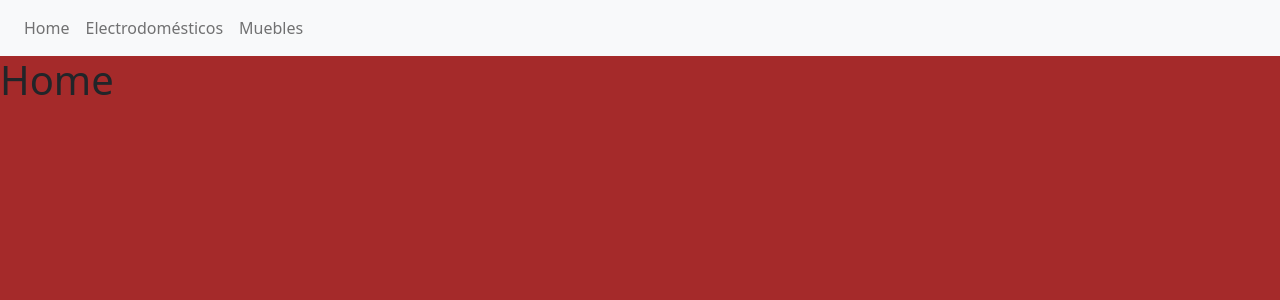
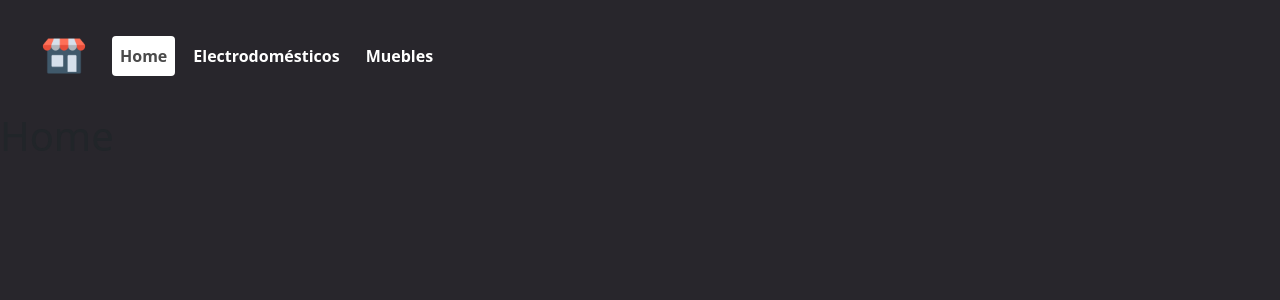
Before and after one commit to jcmembrilla/TIENDA-ON-LINE-e-COMMERCE, a React (Vite) app: page / in a window 1280 px wide. Shown: the top 300 px of the page. Built offline with nearby package versions, Linux system fonts and the light colour scheme.

Commit message:
Navbar base terminado

```diff
--- a/src/App.css
+++ b/src/App.css
@@ -1,7 +1,44 @@
 body{
-  background-color: brown;
+  background-color: rgb(40, 38, 44);
 }
 
 .app{
   text-align: center;
 }
+
+.logo {
+  height: 6em;
+  padding: 1.5em;
+
+}
+
+.logo:hover {
+  filter: drop-shadow(0 0 2em #2d94b1aa);
+}
+
+.NameShop {
+  color: #fff;
+  font-weight: bold;
+
+}
+.name-logo{
+  text-align: center;
+}
+
+.navbar {
+  background-color: transparent !important; /* !important para anular estilos predeterminados de react-bootstrap */
+  box-shadow: none !important;
+}
+
+.navbar-nav .nav-link {
+  color: #fff;
+  font-weight: bold;
+  margin-right: 10px;
+}
+
+.navbar-nav .nav-link:hover,
+.navbar-nav .nav-link.active {
+  color: #4a4a4a;
+  background-color: #fff;
+  border-radius: 4px;
+}
--- a/src/App.tsx
+++ b/src/App.tsx
@@ -1,11 +1,11 @@
-//Styles
+
 import './App.css'
-
-import { BrowserRouter as Router, Route, Routes } from "react-router-dom";
-import NavBar from "./componentes/Navbar";
-import Electrodomesticos from "./componentes/Electrodomesticos";
-import Muebles from "./componentes/Muebles";
-import Home from "./componentes/Home";
+import Home from './componentes/Home';
+import Muebles from './componentes/Muebles';
+import Electrodomesticos from './componentes/Electrodomesticos';
+import {BrowserRouter as Router, Routes, Route} from "react-router-dom";
+import NavBar from './componentes/Navbar';
+import NoMatch from './componentes/NoMatch';
 
 
 const App: React.FC = () => {
@@ -16,8 +16,10 @@
         <Route path="/" element={<Home />} />
         <Route path="/electrodomesticos" element={<Electrodomesticos />} />
         <Route path="/muebles" element={<Muebles />} />
+        <Route path="*" element={<NoMatch />} />
       </Routes>
     </Router>
+
   );
 };
 
--- a/src/componentes/Home.tsx
+++ b/src/componentes/Home.tsx
@@ -1,5 +1,9 @@
+import Carrocel from './Carrocel'
+
 const Home: React.FC = () => {
-    return <h1>Home</h1>;
+    return(
+     <h1>Home</h1>
+    )
   };
 
   export default Home;
--- a/src/componentes/Navbar.tsx
+++ b/src/componentes/Navbar.tsx
@@ -1,5 +1,8 @@
-import { Link } from "react-router-dom";
+import { NavLink} from "react-router-dom";
 import { Navbar, Nav } from "react-bootstrap";
+import Image from 'react-bootstrap/Image';
+import Logo from '../assets/shopIcon.png'
+import '../App.css'
 
 interface NavBarProps {
   brand: string;
@@ -7,20 +10,23 @@
 
 const NavBar: React.FC<NavBarProps> = ({ brand }) => {
   return (
-    <Navbar bg="light" expand="lg">
+    <Navbar expand="lg" className="transparent-navbar">
       <Navbar.Brand href="#home">{brand}</Navbar.Brand>
+        <Nav.Link as={NavLink} to="/" className="nav-link-logo">
+          <Image src={Logo} alt="ShopImg" className="logo" />
+        </Nav.Link>
       <Navbar.Toggle aria-controls="basic-navbar-nav" />
       <Navbar.Collapse id="basic-navbar-nav">
-        <Nav className="mr-auto">
-          <Nav.Link as={Link} to="/">
+        <Nav className="ml-auto">
+          <NavLink to="/" className="nav-link" activeClassName="active">
             Home
-          </Nav.Link>
-          <Nav.Link as={Link} to="/electrodomesticos">
+          </NavLink>
+          <NavLink to="/electrodomesticos" className="nav-link" activeClassName="active">
             Electrodomésticos
-          </Nav.Link>
-          <Nav.Link as={Link} to="/muebles">
+          </NavLink>
+          <NavLink to="/muebles" className="nav-link" activeClassName="active">
             Muebles
-          </Nav.Link>
+          </NavLink>
         </Nav>
       </Navbar.Collapse>
     </Navbar>
--- /dev/null
+++ b/src/componentes/NoMatch.tsx
@@ -0,0 +1,16 @@
+import * as React from "react";
+import { Link } from "react-router-dom";
+
+
+ const NoMatch = () => {
+    return (
+      <div>
+        <h2>Nothing to see here!</h2>
+        <p>
+          <Link to="/">Go to the home page</Link>
+        </p>
+      </div>
+    );
+  }
+
+  export default NoMatch
```
Also changed, not shown: src/assets/shopIcon.png (added). Lines whose indentation alone changed are shown as unchanged.
